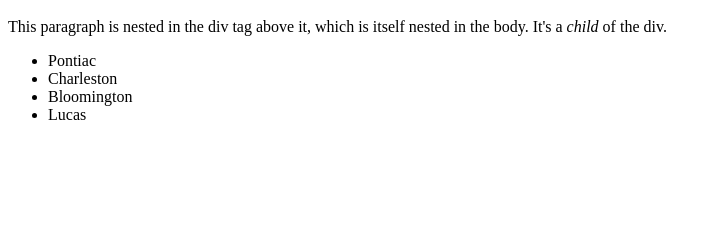
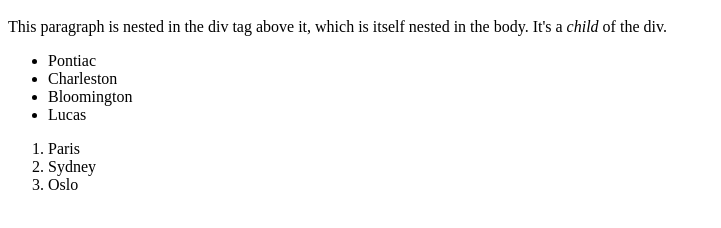
Before and after one commit to tagiordano88/statefarm-adt-tiffany-first-website, a plain HTML site: page index.html in a window 1280 px wide. Shown: the part 48-276 px from the top of the page, without its empty margins (0-721 px from the left). Drawn offline with Linux system fonts and the light colour scheme.

Commit message:
added ordered list

```diff
--- a/index.html
+++ b/index.html
@@ -13,5 +13,11 @@
             <li>Bloomington</li>
             <li>Lucas</li>
         </ul>
+
+        <ol>
+            <li>Paris</li>
+            <li>Sydney</li>
+            <li>Oslo</li>
+        </ol>
     </body>
 </html>
```
